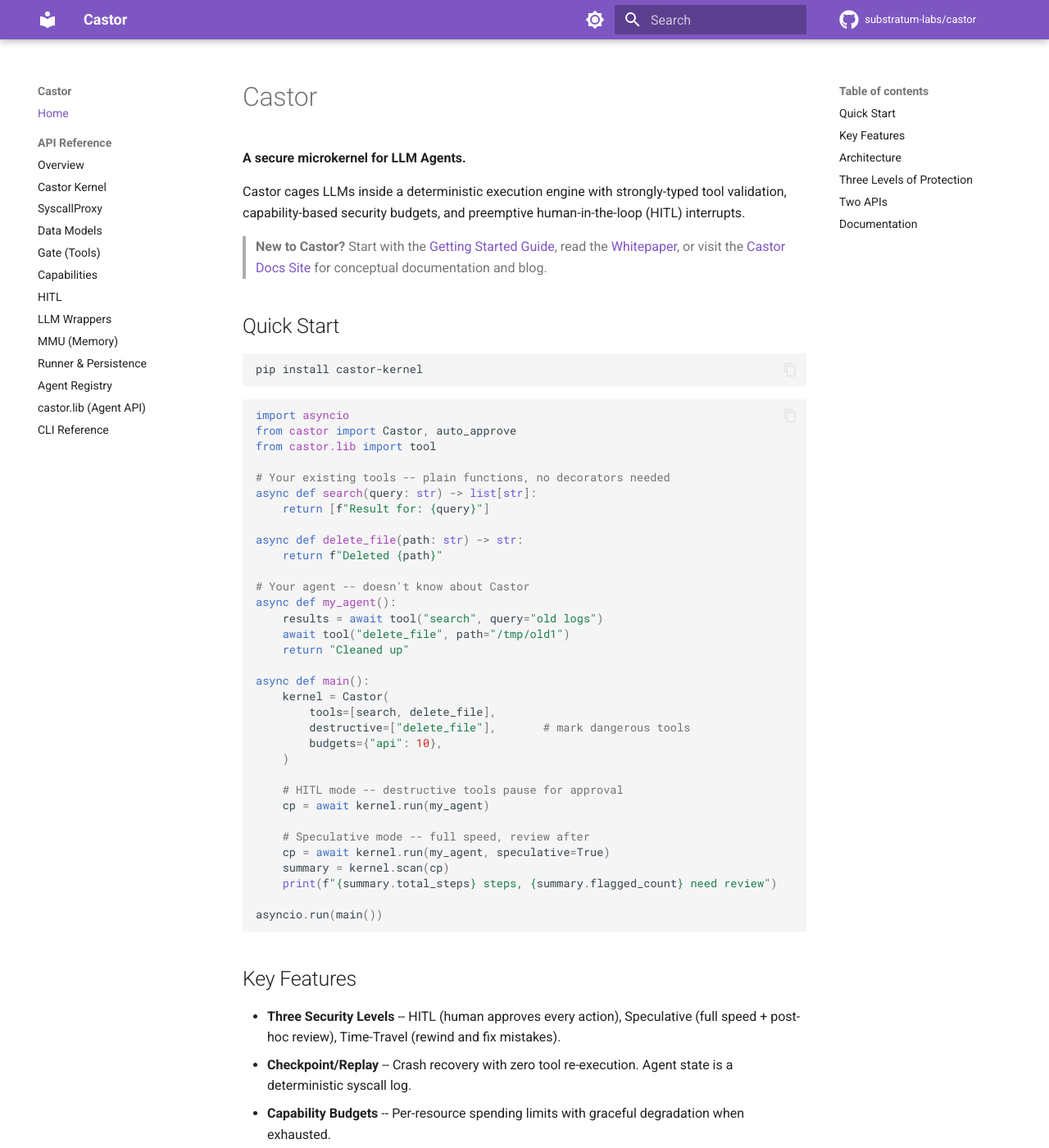
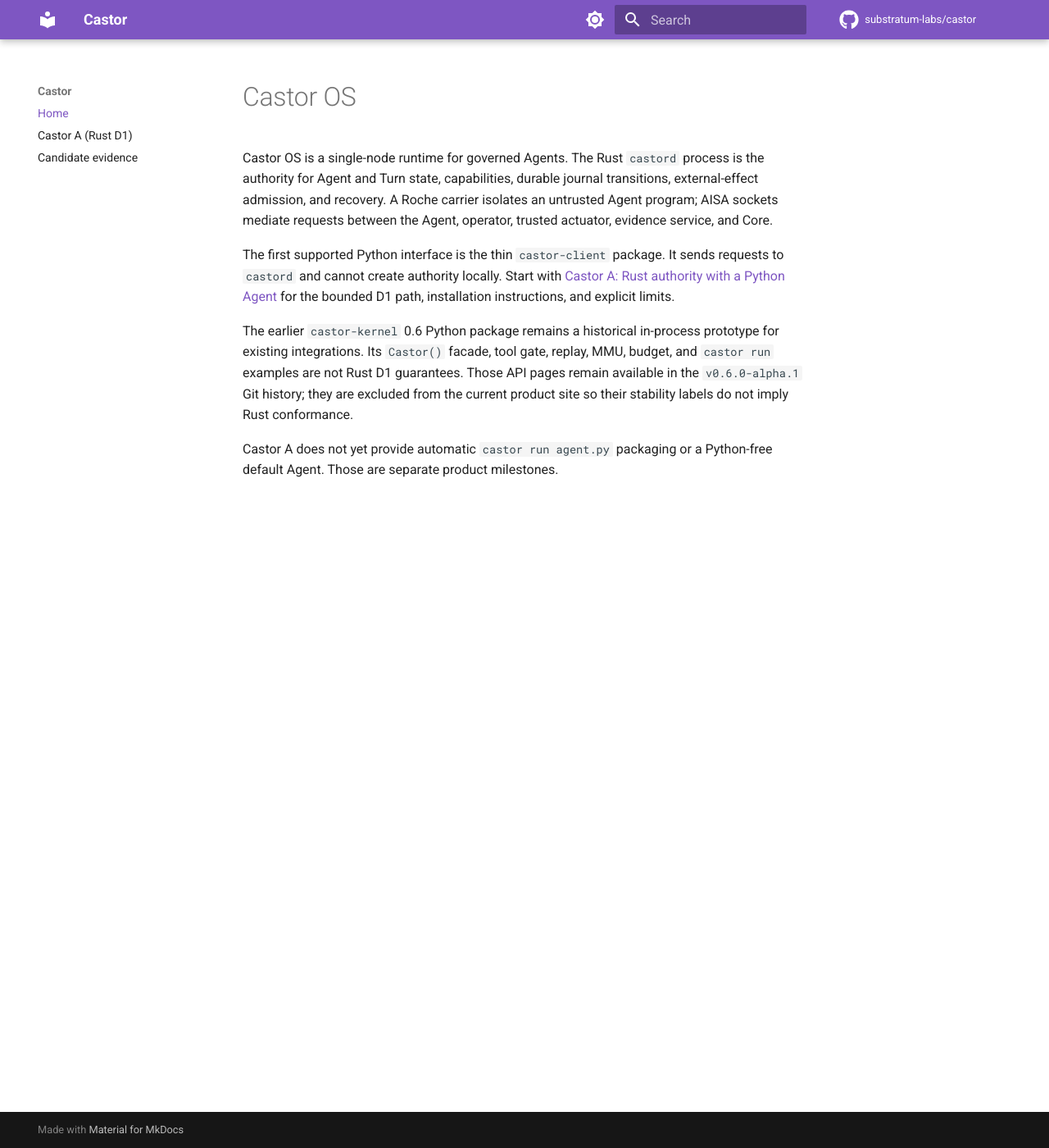
Before and after one commit to substratum-labs/castor, an MkDocs documentation site: the page built from docs/index.md, in a window 1280 px wide and 1400 px high. Shown: the whole window at 82% size. Built offline with MkDocs 1.6.1 and Material for MkDocs 9.7.7, drawn with Linux system fonts in a browser that asks for light colours; comment, search, counter and statistics services are not loaded; some of the changed text lies outside the part shown.

Commit message:
feat: prepare Castor A client-only candidate and migration docs

````diff
--- /dev/null
+++ b/docs/castor-a-conformance.md
@@ -0,0 +1,24 @@
+# Castor A candidate: conformance and code tour
+
+This page records the 2026-09-24 local candidate checks. It is not a release acceptance record. The supported A candidate is `castor-client` 0.7.0a1 talking to the Rust `castord` D1 host. The old `castor-kernel` 0.6 wheel remains a historical Python engine and is not part of this candidate.
+
+## Authority path
+
+`packages/castor-client/src/castor_client/session.py` limits Agent and operator requests before transport, opens a fresh connection per request, and surfaces transport or gateway failures without local fallback or automatic effect retry. `client.py` owns the framed AISA request and response correlation. `tests/dogfood/ring3_agent.py` is the Python guest; it uses `AgentSession` on the Roche-mounted Agent socket. The Rust host in `kernel/src/bin/castord.rs` enforces the physical channel split. The trusted actuator and evidence service use separate host channels.
+
+## Invariant evidence
+
+| Spec invariant | Local evidence | Remaining gate |
+| --- | --- | --- |
+| A-I1 Rust journal authority | `tests/test_cognitive_recovery_castord.py` exercises durable journal and projection across daemon restart; `tests/test_castor_a_physical.py` uses the same physical daemon helper for the Python guest. | Run the exact release candidate through a fresh-install end-to-end trace. |
+| A-I2 Agent channel separation | `test_agent_channel_rejects_privileged_operations_without_append` compares journal and projection before and after forbidden Agent requests; positive control, actuator, and evidence paths run separately. | Roche container mount/identity evidence requires a working Docker runner. |
+| A-I3 bound Action before effect | `test_control_actuator_and_evidence_channels_remain_usable` proves the prepared and armed attempt is acquired and settled; the existing cognitive recovery and dogfood tests cover binding and delivery order. | Run N1 against the exact candidate with independently observed target effects. |
+| A-I4 conservative crash recovery | `test_python_guest_observes_unknown_after_arm_and_restart` observes `ArmedUnknown` and zero actuator effects; existing R9 and C1–C3 harnesses cover later crash points. | Run the full Roche C1–C3 physical suite on CI. |
+| A-I5 fail-closed client | `test_python_guest_fails_closed_when_daemon_dies`, the client transport tests, and the malformed/cut-reply cases report errors without a Python fallback. | Exercise installed wheel in a clean environment against the daemon. |
+| A-I6 single supported entrypoint | `test_client_wheel_has_no_python_authority_engine` inspects the built wheel and imports it under isolated Python; the documentation labels the root package and CLI/MCP as historical. | The old root package and `castor run` remain executable if explicitly installed. Migrating its consumers and retiring that distribution remain open. |
+
+Local checks on this candidate: `uv run pytest -q` passed 632 tests with 9 skipped and 80 subtests; scoped Ruff check/format, Cargo fmt, Cargo clippy with warnings denied, and strict MkDocs build passed. The non-Docker Rust tests passed earlier on this branch. Docker was unavailable locally, so these results do not establish Roche container confinement or full N1/C1/C2/C3/D1/H1 conformance. No release, merge, or publication is implied.
+
+The release gate must also decide how to retire the old `castor-kernel` distribution. Both Tiphys and castor-server depend on `castor-kernel>=0.5.1` and import its Python authority modules; a higher-version shim would satisfy those ranges and break them. The conservative candidate keeps `castor-kernel` frozen and distributes `castor-client` separately until those consumers migrate or pin an upper bound. The historical publish workflow is unchanged and must not publish this candidate as the root Python wheel.
+
+The session façade currently validates response shape but returns dictionaries; operation-specific typed request and response objects from the design spec are still outstanding.
--- /dev/null
+++ b/docs/castor-a.md
@@ -0,0 +1,36 @@
+# Castor A: Rust authority with a Python Agent
+
+Castor A's bounded single-node D1 path consists of a Rust `castord` host, the Roche sandbox carrier, a thin AISA client, and host-side trusted adapters. `castord` owns capability checks, journal transitions, effect admission, and recovery. A Python Agent may request those transitions over the guest socket; it cannot make them authoritative by itself.
+
+## Install the candidate client
+
+From a source checkout:
+
+```bash
+uv build --no-sources packages/castor-client
+python -m pip install packages/castor-client/dist/castor_client-0.7.0a1-py3-none-any.whl
+```
+
+The client wheel has no runtime dependencies and contains neither the old Python gate nor its journal or runner. It does not start `castord`. The host must provision a storage root, separate sockets, a Roche guest, and any required trusted actuator/evidence service before admitting a Turn.
+
+## Agent and operator boundary
+
+```python
+from castor_client import AgentSession, OperatorSession
+
+# This path exists only inside the Roche guest.
+agent = AgentSession("/run/castor/ipc.sock")
+
+# A host operator uses a separate control socket outside that guest.
+operator = OperatorSession("/run/castor/control.sock")
+```
+
+These objects are transport conveniences. `AgentSession.request(op, payload)` accepts only Agent-channel operations and returns the correlated AISA response envelope; `OperatorSession` accepts only management operations. Rust `castord` applies the final channel allowlist and authority checks. The operator socket, evidence socket, actuator socket, durable storage, and target workspace are never mounted into the Agent guest. Each request uses a fresh Unix-socket connection with a five-second default timeout; an uncertain request is never automatically retried as a new action.
+
+The complete bounded Agent request sequence is exercised in `tests/dogfood/ring3_agent.py`: admit a current Turn, request and consume an Interaction, durably publish Action payloads, commit the Turn, register Actions, present admission, and record dispatch. The trusted actuator separately acquires attempt-bound payload and submits settlement evidence. A Python tool callable inside the Agent is not a trusted actuator.
+
+## Scope and migration
+
+`castor-kernel` 0.6 and `from castor import Castor` remain a historical Python prototype for existing consumers. They do not use the Rust D1 authority path. Castor A's supported client is the separate `castor-client` package; upgrading to it is an explicit API migration. Existing Tiphys and castor-server code still imports the old package and must be migrated under separate reviewed tasks before that package can be removed from their installations.
+
+Castor A does not promise arbitrary third-party exactly-once I/O, distributed ownership, Python-frame restoration, or parity for the prototype's MMU, fork, speculative replay, and general budget APIs. `castor run agent.py` source packaging and a Python-free default Agent are later product work.
--- a/docs/index.md
+++ b/docs/index.md
@@ -1,110 +1,9 @@
-# Castor
+# Castor OS
 
-**A secure microkernel for LLM Agents.**
+Castor OS is a single-node runtime for governed Agents. The Rust `castord` process is the authority for Agent and Turn state, capabilities, durable journal transitions, external-effect admission, and recovery. A Roche carrier isolates an untrusted Agent program; AISA sockets mediate requests between the Agent, operator, trusted actuator, evidence service, and Core.
 
-Castor cages LLMs inside a deterministic execution engine with strongly-typed tool validation, capability-based security budgets, and preemptive human-in-the-loop (HITL) interrupts.
+The first supported Python interface is the thin `castor-client` package. It sends requests to `castord` and cannot create authority locally. Start with [Castor A: Rust authority with a Python Agent](castor-a.md) for the bounded D1 path, installation instructions, and explicit limits.
 
-> **New to Castor?** Start with the [Getting Started Guide](https://substratum-labs.github.io/castor-docs/docs/getting-started/quickstart), read the [Whitepaper](https://substratum-labs.github.io/castor-docs/docs/whitepaper/), or visit the [Castor Docs Site](https://substratum-labs.github.io/castor-docs/) for conceptual documentation and blog.
+The earlier `castor-kernel` 0.6 Python package remains a historical in-process prototype for existing integrations. Its `Castor()` facade, tool gate, replay, MMU, budget, and `castor run` examples are not Rust D1 guarantees. Those API pages remain available in the `v0.6.0-alpha.1` Git history; they are excluded from the current product site so their stability labels do not imply Rust conformance.
 
-## Quick Start
-
-```bash
-pip install castor-kernel
-```
-
-```python
-import asyncio
-from castor import Castor, auto_approve
-from castor.lib import tool
-
-# Your existing tools -- plain functions, no decorators needed
-async def search(query: str) -> list[str]:
-    return [f"Result for: {query}"]
-
-async def delete_file(path: str) -> str:
-    return f"Deleted {path}"
-
-# Your agent -- doesn't know about Castor
-async def my_agent():
-    results = await tool("search", query="old logs")
-    await tool("delete_file", path="/tmp/old1")
-    return "Cleaned up"
-
-async def main():
-    kernel = Castor(
-        tools=[search, delete_file],
-        destructive=["delete_file"],       # mark dangerous tools
-        budgets={"api": 10},
-    )
-
-    # HITL mode -- destructive tools pause for approval
-    cp = await kernel.run(my_agent)
-
-    # Speculative mode -- full speed, review after
-    cp = await kernel.run(my_agent, speculative=True)
-    summary = kernel.scan(cp)
-    print(f"{summary.total_steps} steps, {summary.flagged_count} need review")
-
-asyncio.run(main())
-```
-
-## Key Features
-
-- **Three Security Levels** -- HITL (human approves every action), Speculative (full speed + post-hoc review), Time-Travel (rewind and fix mistakes).
-- **Checkpoint/Replay** -- Crash recovery with zero tool re-execution. Agent state is a deterministic syscall log.
-- **Capability Budgets** -- Per-resource spending limits with graceful degradation when exhausted.
-- **Human-in-the-Loop** -- Suspend, approve/reject/modify, and resume with full replay safety.
-- **Speculative Execution** -- Agent runs without interruption; destructive ops flagged for review.
-- **Time-Travel** -- `cp.fork(at_step=5)` rewinds to step 5; cached steps cost nothing.
-- **Token-Level Preemption** -- Cancel streaming LLM calls mid-token with proportional billing.
-- **Multi-Agent** -- Spawn child agents with delegated budgets and HITL propagation.
-
-## Architecture
-
-| Subsystem | Module | Purpose |
-|-----------|--------|---------|
-| **Gate** | `castor.gate` | Tool registry & Pydantic validation |
-| **Scheduler** | `castor.scheduler` | Checkpoint/replay scheduler |
-| **Capability** | `castor.capability` | Budget tracking & delegation |
-| **MMU** | `castor.mmu` | Context window memory management |
-| **Lib** | `castor.lib` | Agent developer standard library |
-| **CLI** | `castor.cli` | Command-line interface |
-
-## Three Levels of Protection
-
-| Level | Mode | How it works |
-|-------|------|--------------|
-| **L1** | HITL | `kernel.run(agent)` -- destructive tools pause for human approval |
-| **L2** | Speculative | `kernel.run(agent, speculative=True)` -- full speed, `kernel.scan(cp)` for post-hoc review |
-| **L3** | Time-Travel | `cp.fork(at_step=5)` -- rewind to mistake, re-execute from there |
-
-## Two APIs
-
-Castor provides two API styles:
-
-**castor.lib (Agent Developer)** -- No proxy, no kernel imports:
-
-```python
-from castor.lib import tool, chat, spawn, join
-
-async def my_agent() -> str:
-    results = await tool("web_search", query="castor")
-    summary = await chat(f"Summarize: {results}")
-    return summary
-```
-
-**SyscallProxy (Classic)** -- Explicit proxy parameter:
-
-```python
-from castor import SyscallProxy
-
-async def my_agent(proxy: SyscallProxy) -> str:
-    results = await proxy.web_search(query="castor")
-    return str(results)
-```
-
-## Documentation
-
-- [API Reference](api/index.md) -- Complete class and method reference
-- [castor.lib](api/lib.md) -- Agent developer standard library
-- [CLI Reference](api/cli.md) -- Command-line usage
+Castor A does not yet provide automatic `castor run agent.py` packaging or a Python-free default Agent. Those are separate product milestones.
--- a/mkdocs.yml
+++ b/mkdocs.yml
@@ -3,6 +3,11 @@ site_description: A secure microkernel for LLM Agents
 site_url: https://substratum-labs.github.io/castor
 repo_url: https://github.com/substratum-labs/castor
 repo_name: substratum-labs/castor
+
+exclude_docs: |
+  /api/
+  /paper_a/
+  /superpowers/
 
 theme:
   name: material
@@ -31,20 +36,8 @@ theme:
 
 nav:
   - Home: index.md
-  - API Reference:
-      - Overview: api/index.md
-      - Castor Kernel: api/kernel.md
-      - SyscallProxy: api/proxy.md
-      - Data Models: api/models.md
-      - Gate (Tools): api/gate.md
-      - Capabilities: api/capability.md
-      - HITL: api/hitl.md
-      - LLM Wrappers: api/llm.md
-      - MMU (Memory): api/mmu.md
-      - Runner & Persistence: api/runner.md
-      - Agent Registry: api/agents.md
-      - castor.lib (Agent API): api/lib.md
-      - CLI Reference: api/cli.md
+  - Castor A (Rust D1): castor-a.md
+  - Candidate evidence: castor-a-conformance.md
 
 plugins:
   - search
````
Also changed, not shown: README.md (+16 -1 lines), docs/api/cli.md (+3 -1 lines), docs/api/index.md (+3 -1 lines), packages/castor-client/README.md (+9 -5 lines), 8 other files.
